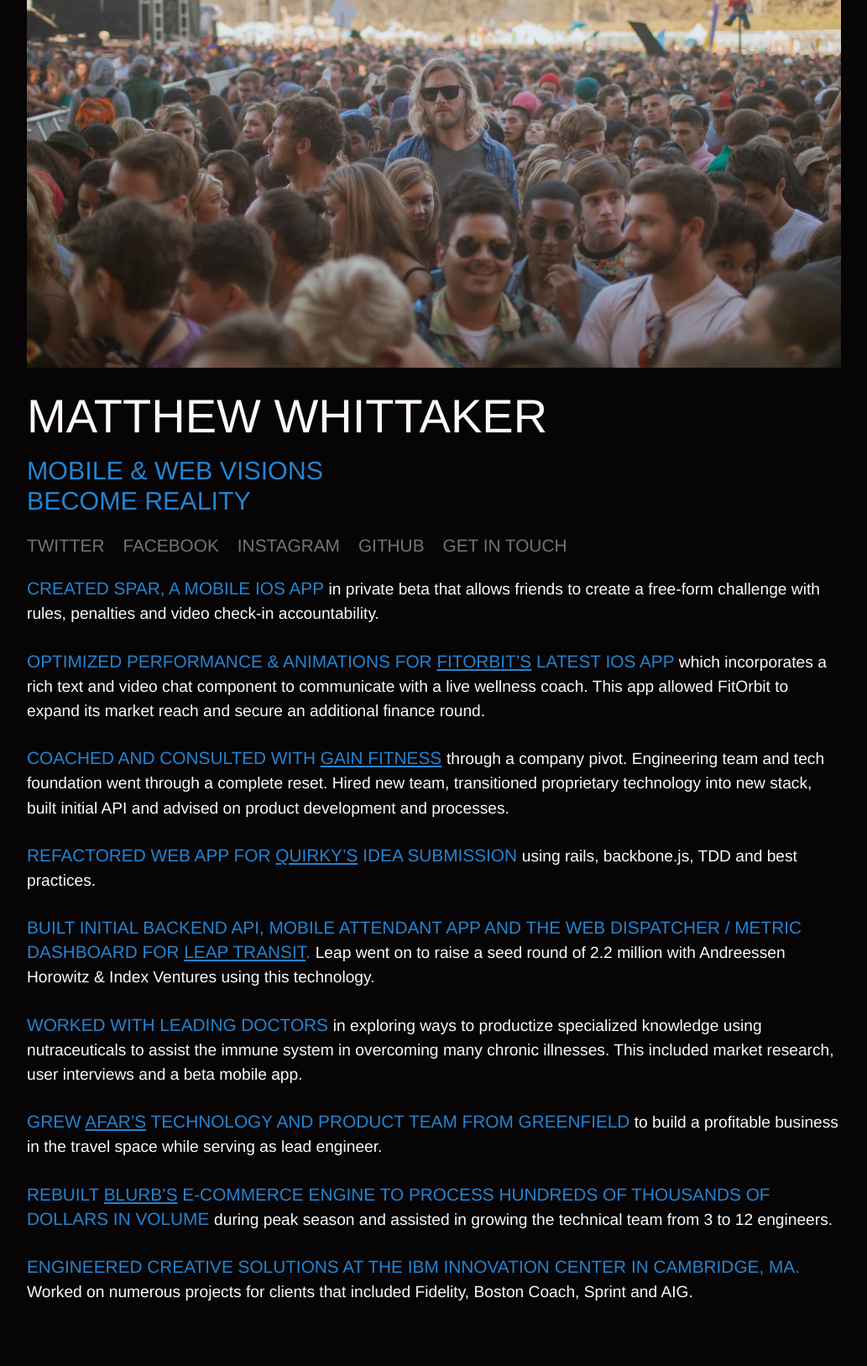
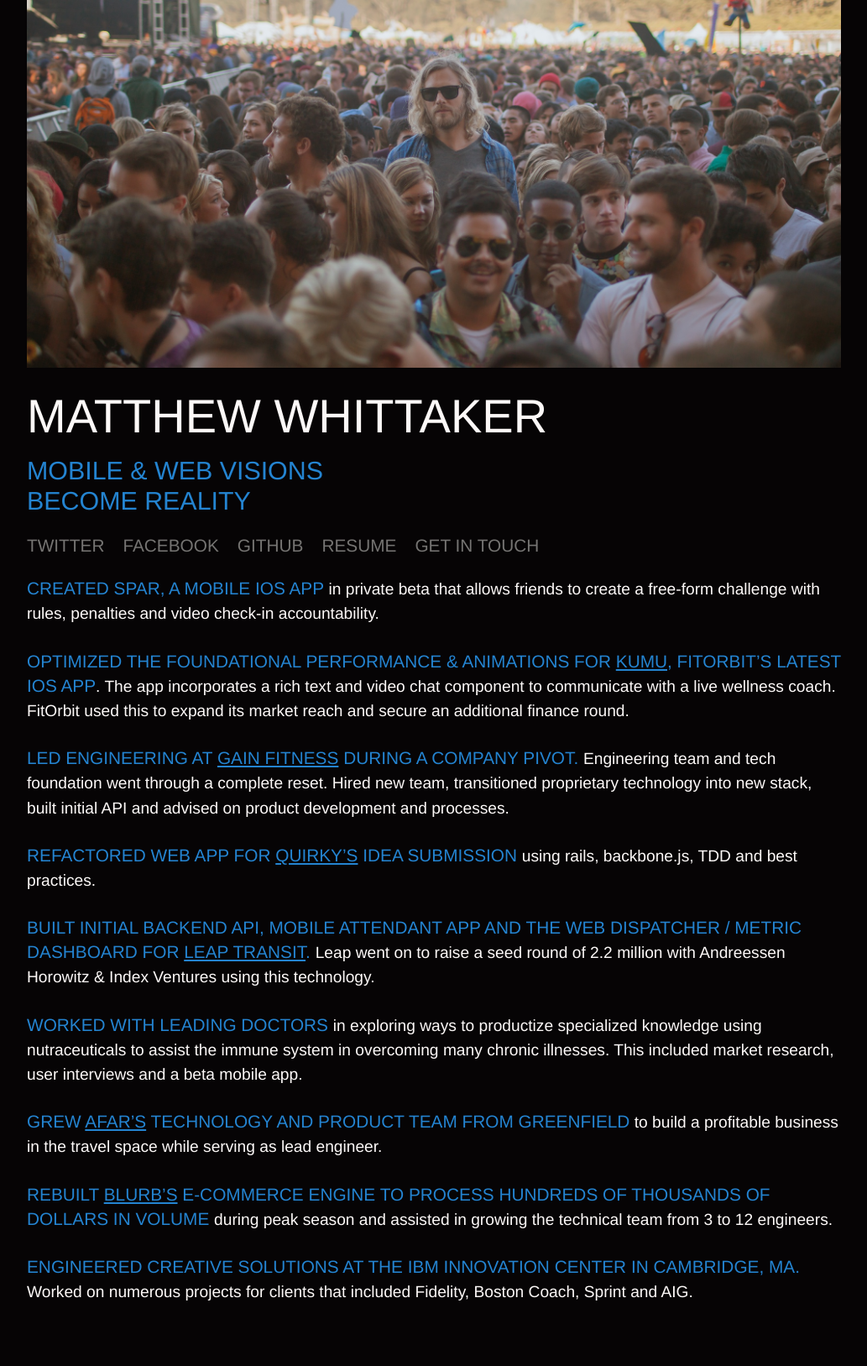
Before and after one commit to mwhitt/mwhittaker.com, a Jekyll site: the page built from index.html, in a window 1280 px wide. Shown: the whole page at 84% size, without its empty margins (123-1156 px from the left). Built offline with Jekyll 4.4.1, drawn with Linux system fonts in a browser that asks for light colours.

Commit message:
add resume download link

```diff
--- a/_layouts/default.html
+++ b/_layouts/default.html
@@ -3,7 +3,7 @@
   <head>
     <meta charset="utf-8" />
     <meta name="viewport" content="width=device-width, initial-scale=1.0" />
-    <title>Matthew Whittaker: Mobile &amp; Web Visions Become Reality</title>
+    <title>Matthew Whittaker: Independent iOS consultant San Francisco, CA</title>
     <meta name="description" content="Delivering high value iOS, Ruby, Rails, Angular, API, and Prototype Projects for passionate entrepreneurs." />
     <link rel="stylesheet" href="css/normalize.css" />
     <link rel="stylesheet" href="css/foundation.css" />
--- a/index.html
+++ b/index.html
@@ -25,8 +25,8 @@
     <ul class="inline-list">
       <li><a href="https://twitter.com/mtwhitt" target="_blank">Twitter</a></li>
       <li><a href="https://www.facebook.com/mwhitt" target="_blank">Facebook</a></li>
-      <li><a href="http://instagram.com/mattdude" target="_blank">Instagram</a></li>
       <li><a href="https://github.com/mwhitt" target="_blank">Github</a></li>
+      <li><a href="matt_whittaker_resume.pdf" download>Resume</a></li>
       <li><a href="#" onclick="document.location.href = 'mailto:'+'matt@'+'mwhittaker'+'.com'; return false;">Get in touch</a></li>
     </ul>
   </div>
@@ -40,13 +40,13 @@
 
 <div class="row">
   <div class="large-12 columns experience">
-    <h3>Optimized performance &amp; animations for <a href="http://www.uptickapp.com/" target="_blank">FitOrbit&rsquo;s</a> latest iOS app<small> which incorporates a rich text and video chat component to communicate with a live wellness coach. This app allowed FitOrbit to expand its market reach and secure an additional finance round.</small></h3>
+    <h3>Optimized the foundational performance &amp; animations for <a href="http://getkumu.com/" target="_blank">Kumu</a>, FitOrbit&rsquo;s latest iOS app<small>. The app incorporates a rich text and video chat component to communicate with a live wellness coach. FitOrbit used this to expand its market reach and secure an additional finance round.</small></h3>
   </div>
 </div>
 
 <div class="row">
   <div class="large-12 columns experience">
-    <h3>Coached and consulted with <a href="https://trainer.gainfitness.com/">GAIN Fitness</a> <small>through a company pivot. Engineering team and tech foundation went through a complete reset. Hired new team, transitioned proprietary technology into new stack, built initial API and advised on product development and processes.</small></h3>
+    <h3>Led engineering at <a href="https://gainfitness.com/">GAIN Fitness</a> during a company pivot. <small>Engineering team and tech foundation went through a complete reset. Hired new team, transitioned proprietary technology into new stack, built initial API and advised on product development and processes.</small></h3>
   </div>
 </div>
 
@@ -58,7 +58,7 @@
 
 <div class="row">
   <div class="large-12 columns experience">
-    <h3>Built initial backend API, mobile attendant app and the web dispatcher / metric dashboard for <a href="http://leaptransit.com/">Leap Transit</a>. <small>Leap went on to raise a seed round of 2.2 million with Andreessen Horowitz &amp; Index Ventures using this technology.</small></h3>
+    <h3>Built initial backend API, mobile attendant app and the web dispatcher / metric dashboard for <a href="http://rideleap.com/">Leap Transit</a>. <small>Leap went on to raise a seed round of 2.2 million with Andreessen Horowitz &amp; Index Ventures using this technology.</small></h3>
   </div>
 </div>
 
```
Also changed, not shown: 1 other file.
